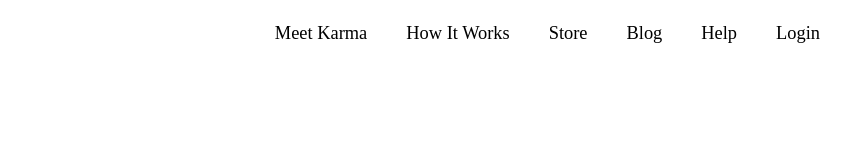
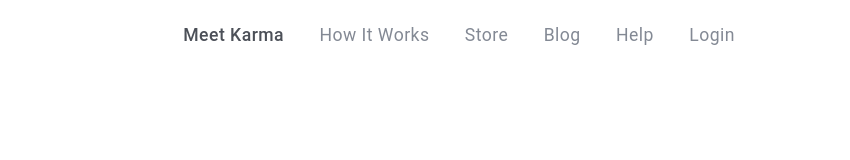
Before and after one commit to gfaws/startuppage, a plain HTML site: page index.html in a window 1280 px wide. Shown: the full height of the page, 280-1130 px from the left. Drawn offline with Linux system fonts and the light colour scheme.

Commit message:
Updated commit

```diff
--- a/index.html
+++ b/index.html
@@ -1,6 +1,12 @@
 <html>
 	<head>
 		<style>
+	html {
+  box-sizing: border-box;
+}
+*, *:before, *:after {
+  box-sizing: inherit;
+}
 			.top-navigation {
 	background-color: #fff;
 }
@@ -12,20 +18,39 @@
 .logo {
 	margin: 7.25px 7.25px 0px 95px;
 }
-.links {
+ul.links {
 	float:right;
-	padding: 0px 15px;
 }
-.links {
-	margin-top: 5px;
+ul.links {
+	margin: 7px 100px 0px 100px;
 }
-.links li {
+ul.links li {
 	display: inline-block;
 }
-.links li {
+ul.links li {
 	margin: 10;
-	font-size: 1.15em;
-	margin-left: 1.563rem;
+	font-size: 1.10em;
+	margin-left: 1.3rem;
+}
+.top-navigation .links {
+	font-family: 'Roboto', sans-serif;
+	font-size: 16px;
+	color: #838994;
+	letter-spacing: 0.03em;
+	-webkit-font-smoothing: antialiased;
+}
+.top-navigation .links .active {
+	color: #4c5058;
+	font-weight: 500;
+}
+li:hover {
+	color: #383838;
+}
+.links .active:hover {
+	color: #000000;
+}
+.top-navigation .links{
+	cursor: hand;
 }
 		</style>
 	</head>
@@ -33,7 +58,7 @@
 		<nav class="top-navigation">
 			<div class="content">
 				<ul class="links">
-					<li>Meet Karma</li>
+					<li class="active">Meet Karma</li>
 					<li>How It Works</li>
 					<li>Store</li>
 					<li>Blog</li>
```
